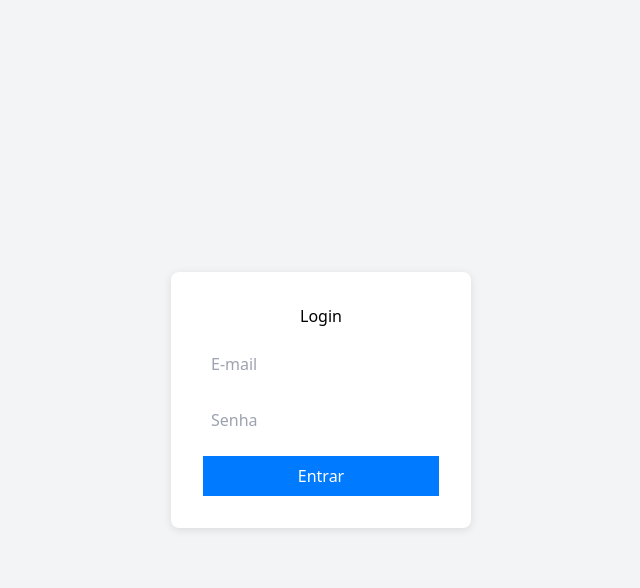
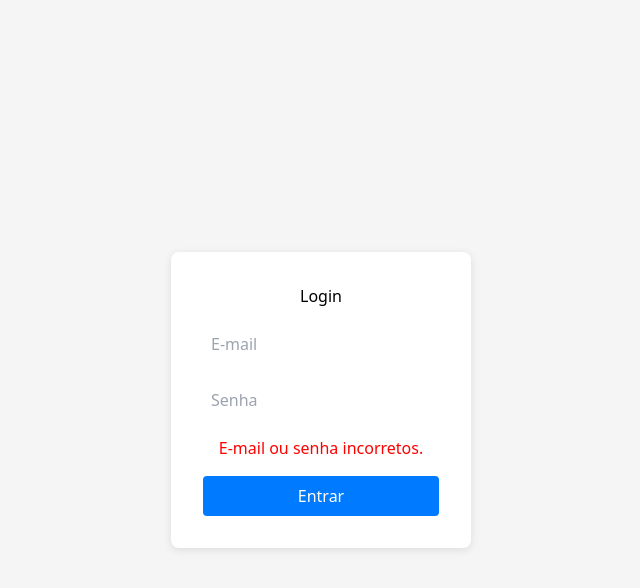
Before and after one commit to williamvolpato/apple-drops-support-chat, a Next.js app: page /login in a window 1280 px wide. Both pictures are taken after a click on the button "Entrar". Shown: the top 588 px of the page, without its empty margins (319-959 px from the left). Built offline with nearby package versions, Linux system fonts and the light colour scheme.

Commit message:
Update page.tsx

```diff
--- a/app/login/page.tsx
+++ b/app/login/page.tsx
@@ -1,52 +1,57 @@
-'use client'
+"use client"
 
-import { useState } from 'react'
-import { useRouter } from 'next/navigation'
+import { useState } from "react"
+import { useRouter } from "next/navigation"
 
 export default function LoginPage() {
-  const [email, setEmail] = useState('')
-  const [password, setPassword] = useState('')
+  const [email, setEmail] = useState("")
+  const [password, setPassword] = useState("")
+  const [error, setError] = useState("")
   const router = useRouter()
 
   const handleLogin = () => {
-    if (email === 'sms@happierpd.com' && password === '123456') {
-      localStorage.setItem('loggedInEmail', email)
-      router.push('/')
+    if (email === "sms@happierpd.com" && password === "GustavoHappier") {
+      localStorage.setItem("authenticated", "true")
+      router.push("/")
     } else {
-      alert('Credenciais inválidas')
+      setError("E-mail ou senha incorretos.")
     }
   }
 
   return (
-    <div style={{ height: '100vh', display: 'flex', alignItems: 'center', justifyContent: 'center' }}>
+    <div style={{ height: "100vh", display: "flex", alignItems: "center", justifyContent: "center", backgroundColor: "#f5f5f5" }}>
       <div style={{
-        backgroundColor: '#fff',
-        padding: '2rem',
-        borderRadius: '8px',
-        boxShadow: '0 2px 8px rgba(0, 0, 0, 0.1)',
-        width: '300px',
-        display: 'flex',
-        flexDirection: 'column',
-        gap: '1rem'
+        backgroundColor: "#fff",
+        padding: "2rem",
+        borderRadius: "8px",
+        boxShadow: "0 2px 8px rgba(0, 0, 0, 0.1)",
+        width: "300px",
+        display: "flex",
+        flexDirection: "column",
+        gap: "1rem"
       }}>
-        <h2 style={{ textAlign: 'center' }}>Login</h2>
+        <h2 style={{ textAlign: "center" }}>Login</h2>
+
         <input
           type="email"
           placeholder="E-mail"
           value={email}
           onChange={(e) => setEmail(e.target.value)}
-          style={{ padding: '0.5rem' }}
+          style={{ padding: "0.5rem" }}
         />
         <input
           type="password"
           placeholder="Senha"
           value={password}
           onChange={(e) => setPassword(e.target.value)}
-          style={{ padding: '0.5rem' }}
+          style={{ padding: "0.5rem" }}
         />
+
+        {error && <p style={{ color: "red", textAlign: "center" }}>{error}</p>}
+
         <button
           onClick={handleLogin}
-          style={{ padding: '0.5rem', backgroundColor: '#007bff', color: '#fff', border: 'none', cursor: 'pointer' }}
+          style={{ padding: "0.5rem", backgroundColor: "#007bff", color: "#fff", border: "none", borderRadius: 4 }}
         >
           Entrar
         </button>
```
